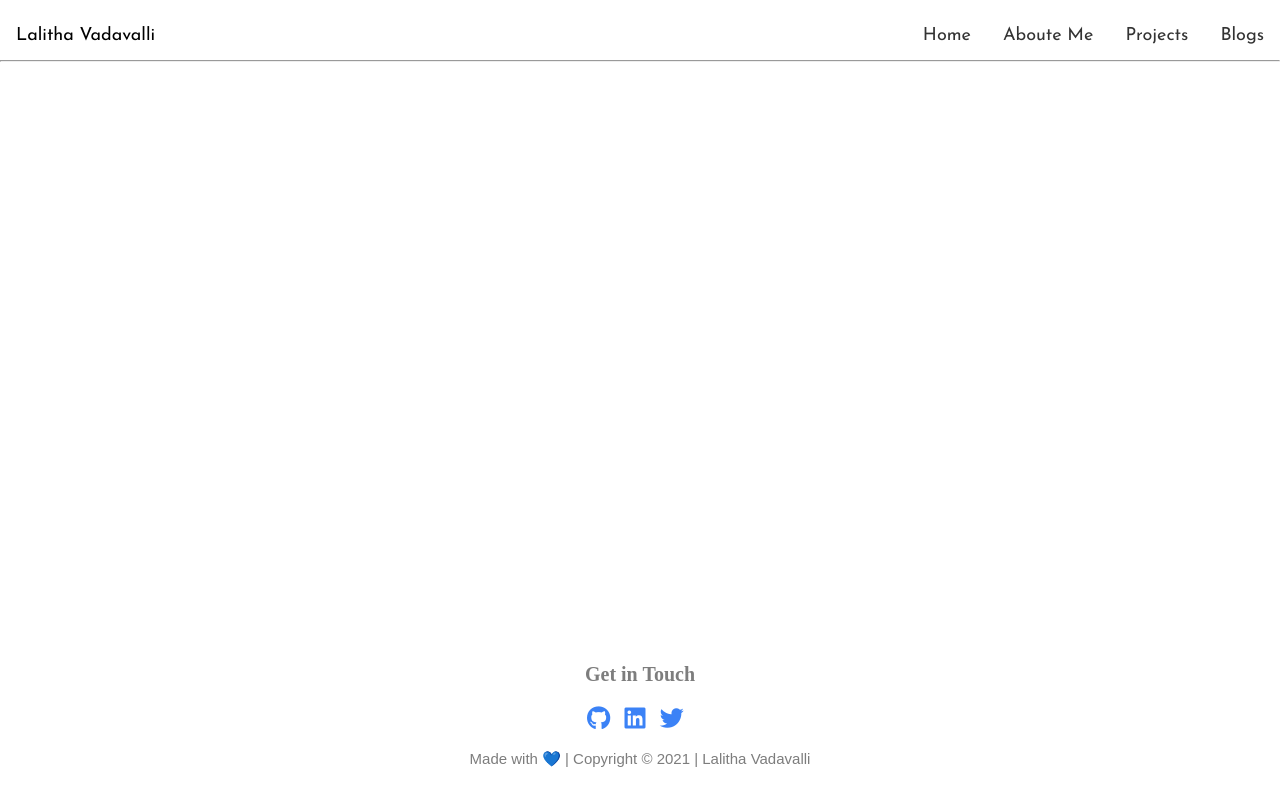
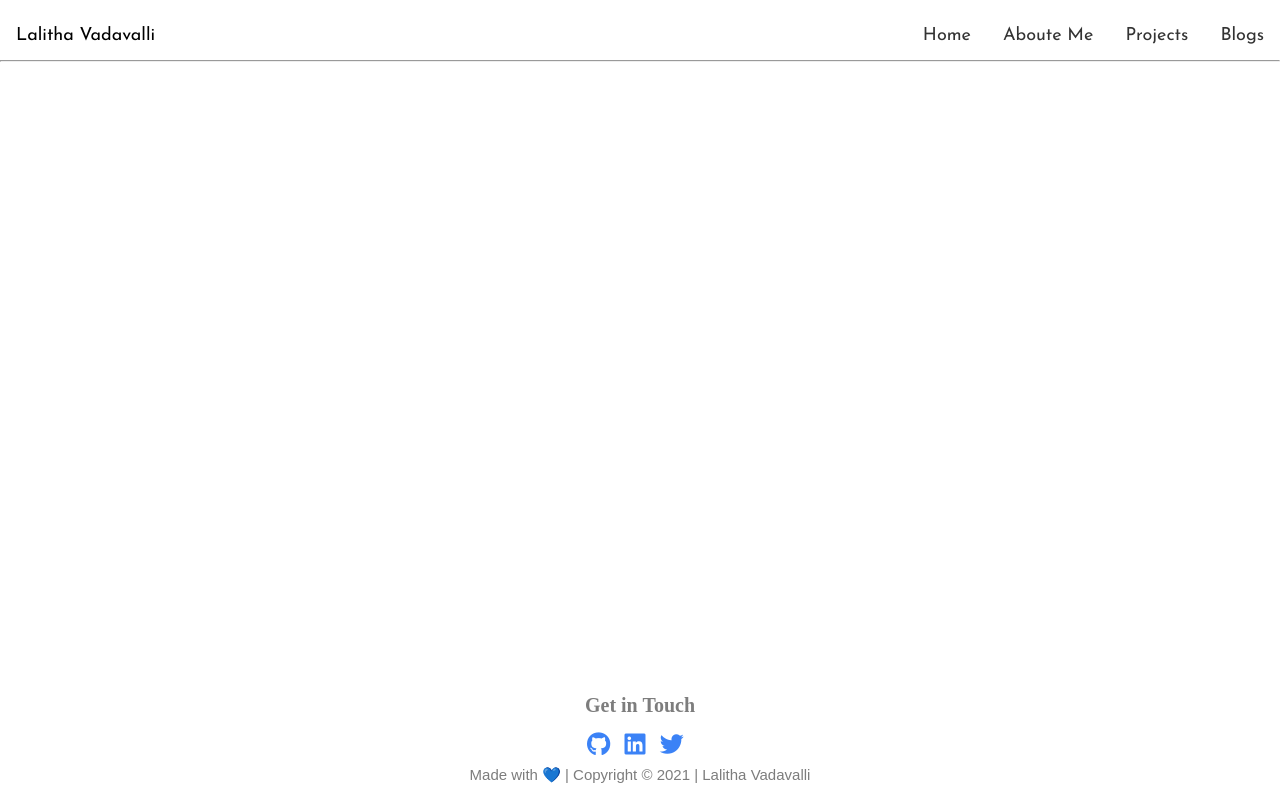
Before and after one commit to LalithaRamanaV/Neog-Portfolio, a plain HTML site: page index.html in a window 1280 px wide. Drawn offline with Linux system fonts and the light colour scheme.

Commit message:
refactor: code changes in css

```diff
--- a/style.css
+++ b/style.css
@@ -43,7 +43,7 @@ a{
 }
 #footer {
     /* background-color:#13ABAF; */
-    padding: 2rem 2rem 2rem;
+    padding: 1rem 1rem 1rem;
     font-size: 15px;
     text-align: center;
      position:absolute;
@@ -54,20 +54,20 @@ a{
   .footer-icon {
     font-size: 1.5rem;
     color: #3b82f6;
-    width: 20px;
-    height: 20px;
+    width: 10px;
+    height: 10px;
     margin: 0.5px;
     margin-right: 10px;
     margin-bottom: var(--mb-4);
   }
   .footer-social {
     margin-bottom: var(--mb-4);
-    padding-bottom: 10px;
+    padding-top: 10px;
   }
 
   #footer #header {
     color: black;
-    padding-top: 10px;
+    /* padding-top: 10px; */
     font-size: large !important;
   }
 
@@ -80,7 +80,8 @@ a{
   .footer-title {
     color: #7d7d7d;
     font-size: 20px;
-    margin-bottom: 20px;
+    padding:5px;
+    /* margin-bottom: 10px; */
   }
   a {
     display: inline;
```
